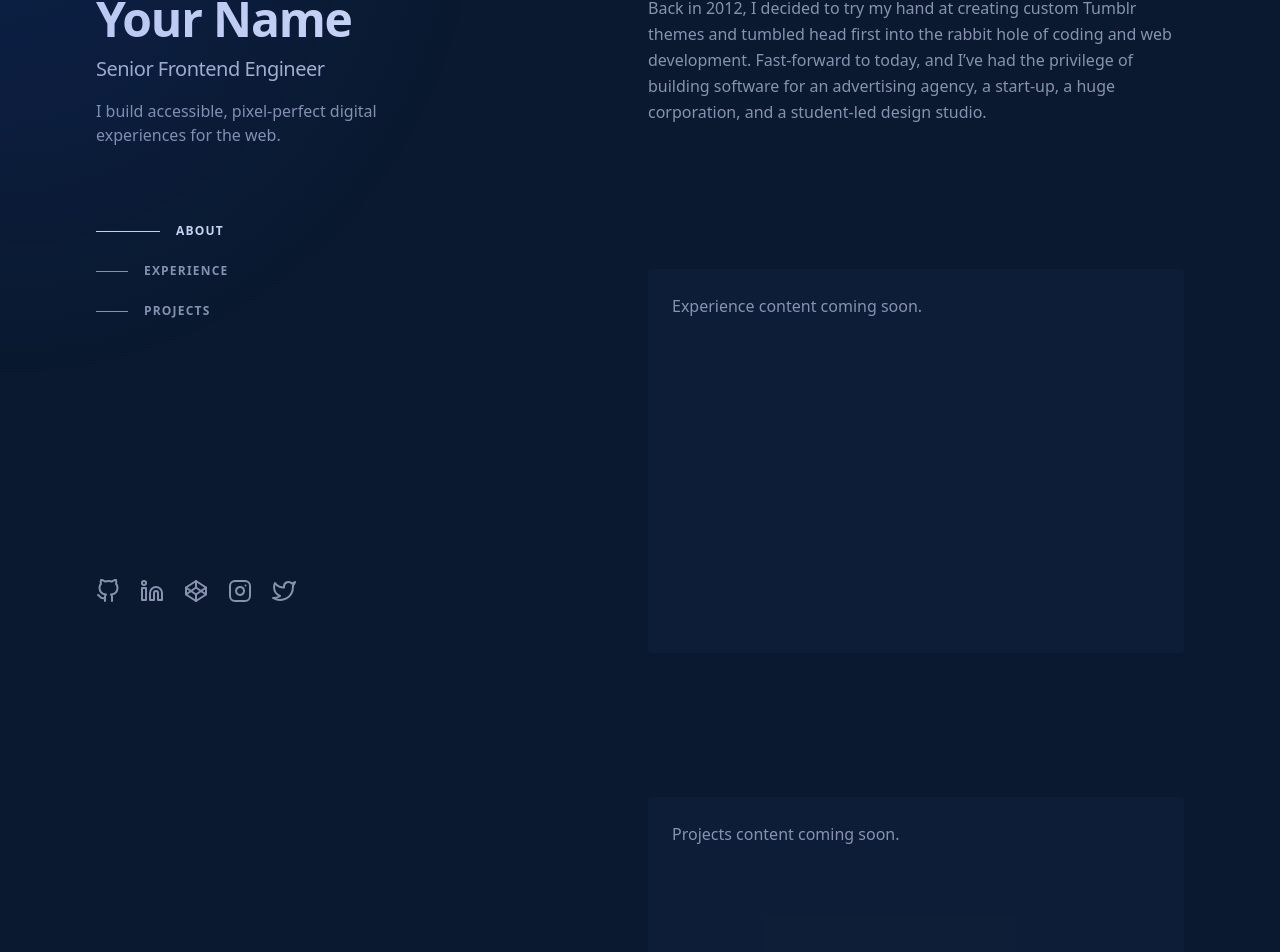
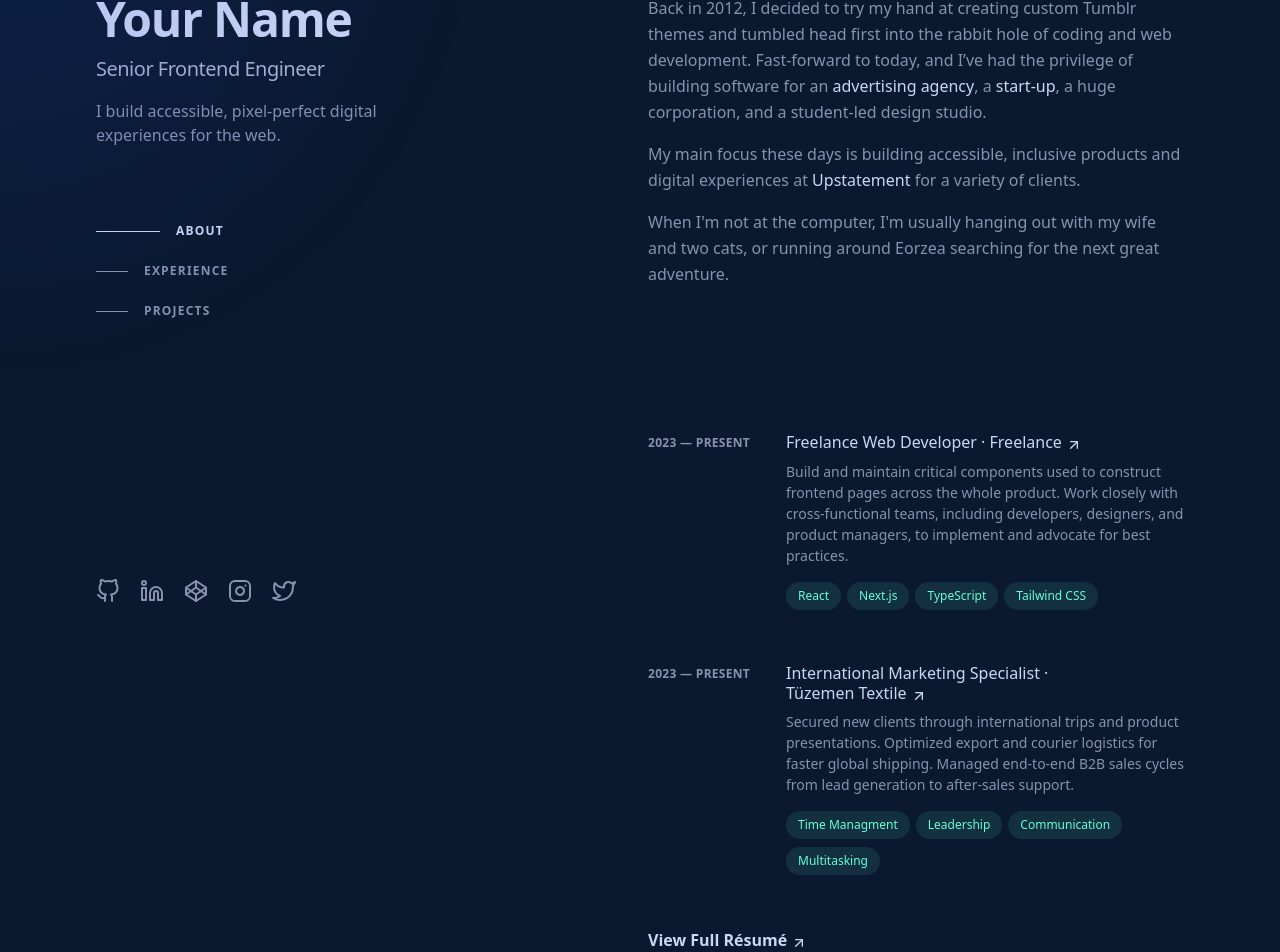
Before and after one commit to ProfMoriartey/ahmed-ali, a Next.js app: page / in a window 1280 px wide. Shown: the part 101-1053 px from the top of the page. Built offline with nearby package versions, Linux system fonts and the light colour scheme.

Commit message:
Adding the experience section

```diff
--- a/src/app/page.tsx
+++ b/src/app/page.tsx
@@ -1,10 +1,13 @@
 import Nav from "~/components/Nav";
 import Socials from "~/components/Socials";
+import Experience from "~/components/Experience";
+import { FiArrowUpRight } from "react-icons/fi";
 
 export default function Home() {
   return (
     <div className="mx-auto min-h-screen max-w-7xl px-6 py-12 md:px-12 md:py-20 lg:px-24 lg:py-0">
       <div className="lg:flex lg:justify-between lg:gap-4">
+        {/* LEFT COLUMN */}
         <header className="lg:sticky lg:top-0 lg:flex lg:max-h-screen lg:w-1/2 lg:flex-col lg:justify-between lg:py-24">
           <div>
             <h1 className="text-slate-lightest text-4xl font-bold tracking-tight sm:text-5xl">
@@ -22,6 +25,7 @@ export default function Home() {
           <Socials />
         </header>
 
+        {/* RIGHT COLUMN */}
         <main className="pt-24 lg:w-1/2 lg:py-24">
           <section
             id="about"
@@ -30,13 +34,35 @@ export default function Home() {
             <h3 className="text-slate-lightest mb-4 text-sm font-bold tracking-widest uppercase lg:sr-only">
               About
             </h3>
-            <p className="mb-4">
-              Back in 2012, I decided to try my hand at creating custom Tumblr
-              themes and tumbled head first into the rabbit hole of coding and
-              web development. Fast-forward to today, and I’ve had the privilege
-              of building software for an advertising agency, a start-up, a huge
-              corporation, and a student-led design studio.
-            </p>
+            <div className="text-slate flex flex-col gap-4">
+              <p>
+                Back in 2012, I decided to try my hand at creating custom Tumblr
+                themes and tumbled head first into the rabbit hole of coding and
+                web development. Fast-forward to today, and I’ve had the
+                privilege of building software for an{" "}
+                <span className="text-slate-lightest hover:text-teal focus-visible:text-teal font-medium">
+                  advertising agency
+                </span>
+                , a{" "}
+                <span className="text-slate-lightest hover:text-teal focus-visible:text-teal font-medium">
+                  start-up
+                </span>
+                , a huge corporation, and a student-led design studio.
+              </p>
+              <p>
+                My main focus these days is building accessible, inclusive
+                products and digital experiences at{" "}
+                <span className="text-slate-lightest hover:text-teal focus-visible:text-teal font-medium">
+                  Upstatement
+                </span>{" "}
+                for a variety of clients.
+              </p>
+              <p>
+                When I'm not at the computer, I'm usually hanging out with my
+                wife and two cats, or running around Eorzea searching for the
+                next great adventure.
+              </p>
+            </div>
           </section>
 
           <section
@@ -46,8 +72,25 @@ export default function Home() {
             <h3 className="text-slate-lightest mb-4 text-sm font-bold tracking-widest uppercase lg:sr-only">
               Experience
             </h3>
-            <div className="bg-navy-light/50 h-96 rounded p-6">
-              <p>Experience content coming soon.</p>
+            {/* The group/list class helps dim non-hovered items in the list */}
+            <div className="group/list">
+              <Experience />
+            </div>
+            <div className="mt-12">
+              <a
+                className="text-slate-lightest hover:text-teal focus-visible:text-teal group/link inline-flex items-baseline text-base leading-tight font-semibold"
+                href="/resume.pdf"
+                target="_blank"
+                rel="noreferrer noopener"
+              >
+                <span>
+                  View Full{" "}
+                  <span className="inline-block">
+                    Résumé
+                    <FiArrowUpRight className="ml-1 inline-block h-4 w-4 shrink-0 translate-y-px transition-transform group-hover/link:translate-x-1 group-hover/link:-translate-y-1 motion-reduce:transition-none" />
+                  </span>
+                </span>
+              </a>
             </div>
           </section>
 
--- /dev/null
+++ b/src/components/Experience.tsx
@@ -0,0 +1,84 @@
+import { FiArrowUpRight } from "react-icons/fi";
+
+const experienceData = [
+  {
+    date: "2023 — Present",
+    title: "Freelance Web Developer",
+    company: "Freelance",
+    link: "https://hangflow.org/",
+    description:
+      "Build and maintain critical components used to construct frontend pages across the whole product. Work closely with cross-functional teams, including developers, designers, and product managers, to implement and advocate for best practices.",
+    technologies: ["React", "Next.js", "TypeScript", "Tailwind CSS"],
+  },
+  {
+    date: "2023 — Present",
+    title: "International Marketing Specialist",
+    company: "Tüzemen Textile",
+    link: "https://example.com",
+    description:
+      "Secured new clients through international trips and product presentations. Optimized export and courier logistics for faster global shipping. Managed end-to-end B2B sales cycles from lead generation to after-sales support. ",
+    technologies: [
+      "Time Managment",
+      "Leadership",
+      "Communication",
+      "Multitasking",
+    ],
+  },
+];
+
+export default function Experience() {
+  return (
+    <div>
+      {experienceData.map((job, index) => (
+        <div
+          key={index}
+          className="group relative mb-12 grid pb-1 transition-all sm:grid-cols-8 sm:gap-8 md:gap-4 lg:group-hover/list:opacity-50 lg:hover:opacity-100!"
+        >
+          {/* Hover Background Effect */}
+          <div className="lg:group-hover:bg-navy-light/50 absolute -inset-x-4 -inset-y-4 z-0 hidden rounded-md transition motion-reduce:transition-none lg:-inset-x-6 lg:block lg:group-hover:shadow-[inset_0_1px_0_0_rgba(148,163,184,0.1)] lg:group-hover:drop-shadow-lg"></div>
+
+          {/* Date Column */}
+          <header className="text-slate z-10 mt-1 mb-2 text-xs font-semibold tracking-wide uppercase sm:col-span-2">
+            {job.date}
+          </header>
+
+          {/* Content Column */}
+          <div className="z-10 sm:col-span-6">
+            <h3 className="text-slate-lightest leading-snug font-medium">
+              <div>
+                <a
+                  className="group/link text-slate-lightest hover:text-teal focus-visible:text-teal inline-flex items-baseline text-base leading-tight font-medium"
+                  href={job.link}
+                  target="_blank"
+                  rel="noreferrer noopener"
+                  aria-label={`${job.title} at ${job.company} (opens in a new tab)`}
+                >
+                  <span className="absolute -inset-x-4 -inset-y-2.5 hidden rounded md:-inset-x-6 md:-inset-y-4 lg:block"></span>
+                  <span>
+                    {job.title} ·{" "}
+                    <span className="inline-block">
+                      {job.company}
+                      <FiArrowUpRight className="ml-1 inline-block h-4 w-4 shrink-0 translate-y-px transition-transform group-hover/link:translate-x-1 group-hover/link:-translate-y-1 motion-reduce:transition-none" />
+                    </span>
+                  </span>
+                </a>
+              </div>
+            </h3>
+
+            <p className="mt-2 text-sm leading-normal">{job.description}</p>
+
+            <ul className="mt-2 flex flex-wrap" aria-label="Technologies used">
+              {job.technologies.map((tech) => (
+                <li key={tech} className="mt-2 mr-1.5">
+                  <div className="bg-teal/10 text-teal flex items-center rounded-full px-3 py-1 text-xs leading-5 font-medium">
+                    {tech}
+                  </div>
+                </li>
+              ))}
+            </ul>
+          </div>
+        </div>
+      ))}
+    </div>
+  );
+}
```
